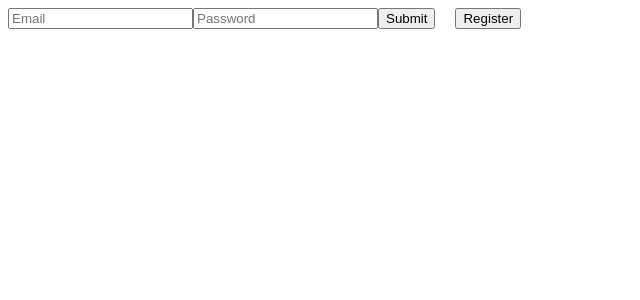
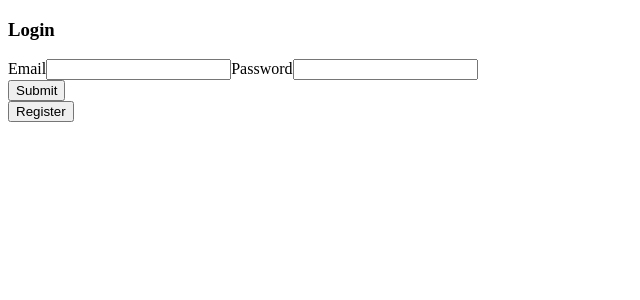
Before and after one commit to JezReal/ng-todo, an Angular app: page / in a window 1280 px wide. Shown: the top 300 px of the page, without its empty margins (0-640 px from the left). Built offline with nearby package versions, Linux system fonts and the light colour scheme.

Commit message:
update ui

```diff
--- a/src/app/login/login.component.html
+++ b/src/app/login/login.component.html
@@ -1,19 +1,28 @@
-<div>
+<div id="wrapper">
+  <div id="form-container">
+
+
     <form
       [formGroup]="loginForm"
       ngNativeValidate
       (submit)="onSubmit(loginForm.value)"
     >
-    <input formControlName="email" type="email" placeholder="Email" />
-    <input formControlName="password" type="password" placeholder="Password" />
+
+      <h3>Login</h3>
+
+      <label for="email">Email</label>
+      <input formControlName="email" type="email" id="email"/>
+
+      <label for="password">Password</label>
+      <input formControlName="password" type="password" id="password"/>
+
+      <br>
       <button type="submit">Submit</button>
 
-    <button
-      routerLink="/register"
-      style="margin-left: 20px"
-      class="btn btn-success"
-    >
+      <br>
+      <button routerLink="/register">
         Register
       </button>
     </form>
   </div>
+</div>
--- a/src/app/login/login.component.ts
+++ b/src/app/login/login.component.ts
@@ -30,13 +30,12 @@ export class LoginComponent implements OnInit {
     // e.preventDefault();
 
     if (this.loginForm.invalid) {
-      console.log('Invalid Input');
+      alert('Invalid input')
     } else {
       // console.log(this.loginForm.value);
       this.dataService
         .login(this.loginForm.value)
         .subscribe((res: any) => {
-          // console.log(res.data);
           if (res.data) {
             console.log('successfully logged in');
             window.sessionStorage.setItem(
@@ -45,8 +44,7 @@ export class LoginComponent implements OnInit {
             );
             this.router.navigate(['home']);
           } else if (res.error) {
-            console.log('invalid email or password');
-
+            alert('Invalid email or password')
           }
         });
     }
```
Lines whose indentation alone changed are shown as unchanged.
